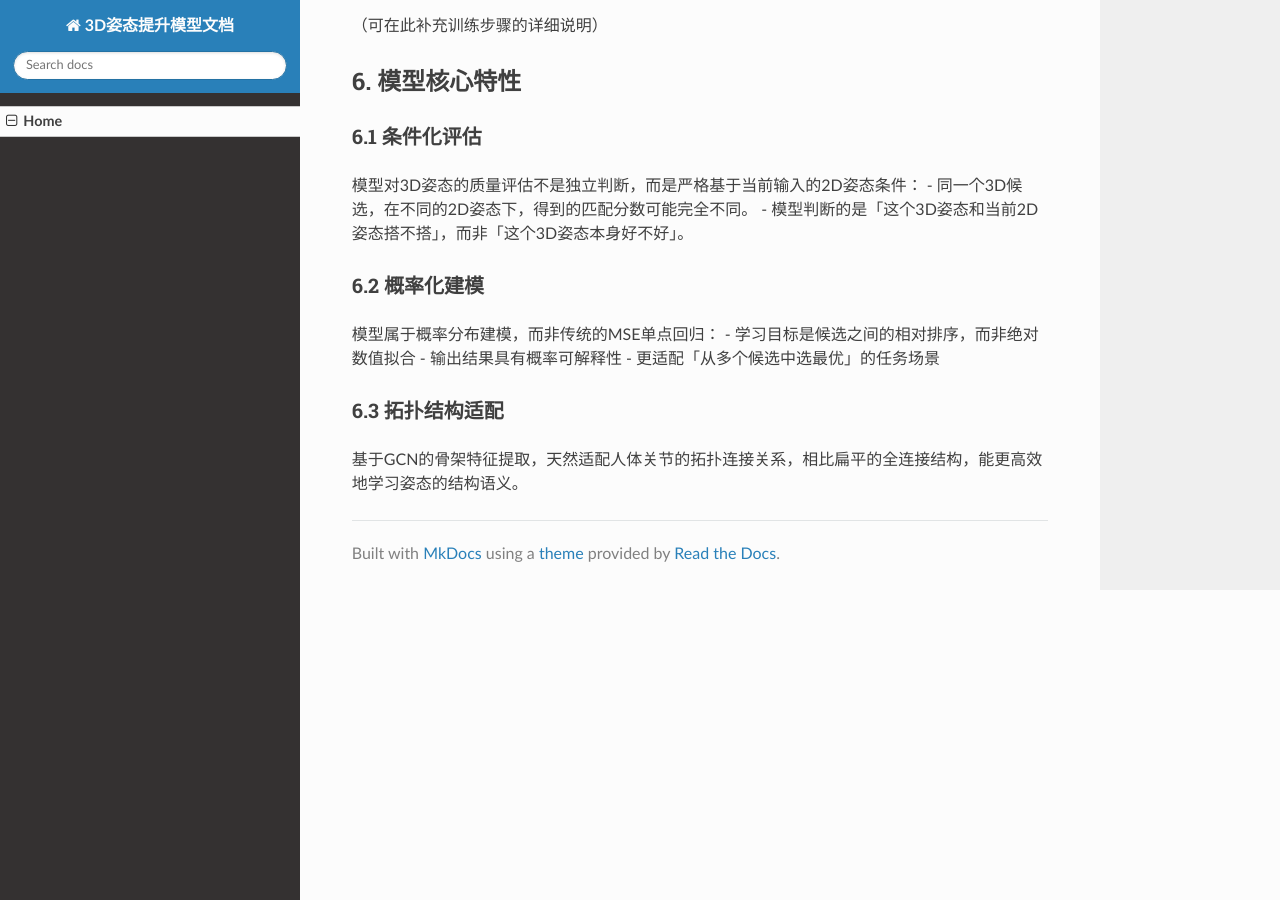
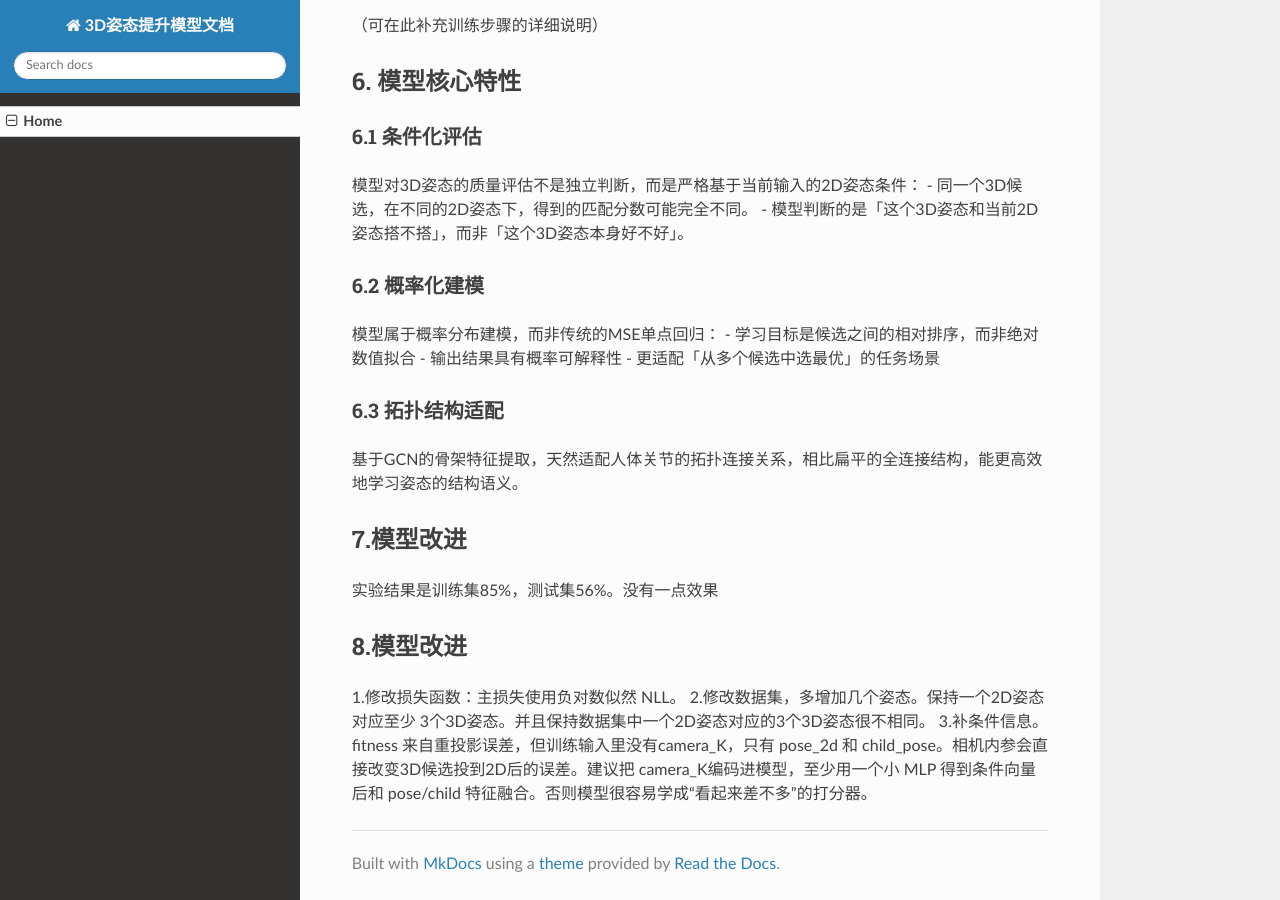
Before and after one commit to Caoruiting/3Dpsoe-doc, an MkDocs documentation site: the page built from docs/index.md, in a window 1280 px wide and 900 px high, scrolled down 2683 px. Built offline with MkDocs 1.6.1, drawn with Linux system fonts in a browser that asks for light colours; nearby versions of some CDN libraries.

Commit message:
Update index.md

```diff
--- a/docs/index.md
+++ b/docs/index.md
@@ -91,3 +91,11 @@ GCN（图卷积网络）可以更自然地利用人体骨架的结构先验，
 
 ### 6.3 拓扑结构适配
 基于GCN的骨架特征提取，天然适配人体关节的拓扑连接关系，相比扁平的全连接结构，能更高效地学习姿态的结构语义。
+
+## 7.模型改进
+实验结果是训练集85%，测试集56%。没有一点效果
+
+## 8.模型改进
+1.修改损失函数：主损失使用负对数似然 NLL。
+2.修改数据集，多增加几个姿态。保持一个2D姿态对应至少 3个3D姿态。并且保持数据集中一个2D姿态对应的3个3D姿态很不相同。
+3.补条件信息。fitness 来自重投影误差，但训练输入里没有camera_K，只有 pose_2d 和 child_pose。相机内参会直接改变3D候选投到2D后的误差。建议把 camera_K编码进模型，至少用一个小 MLP 得到条件向量后和 pose/child 特征融合。否则模型很容易学成“看起来差不多”的打分器。
```
